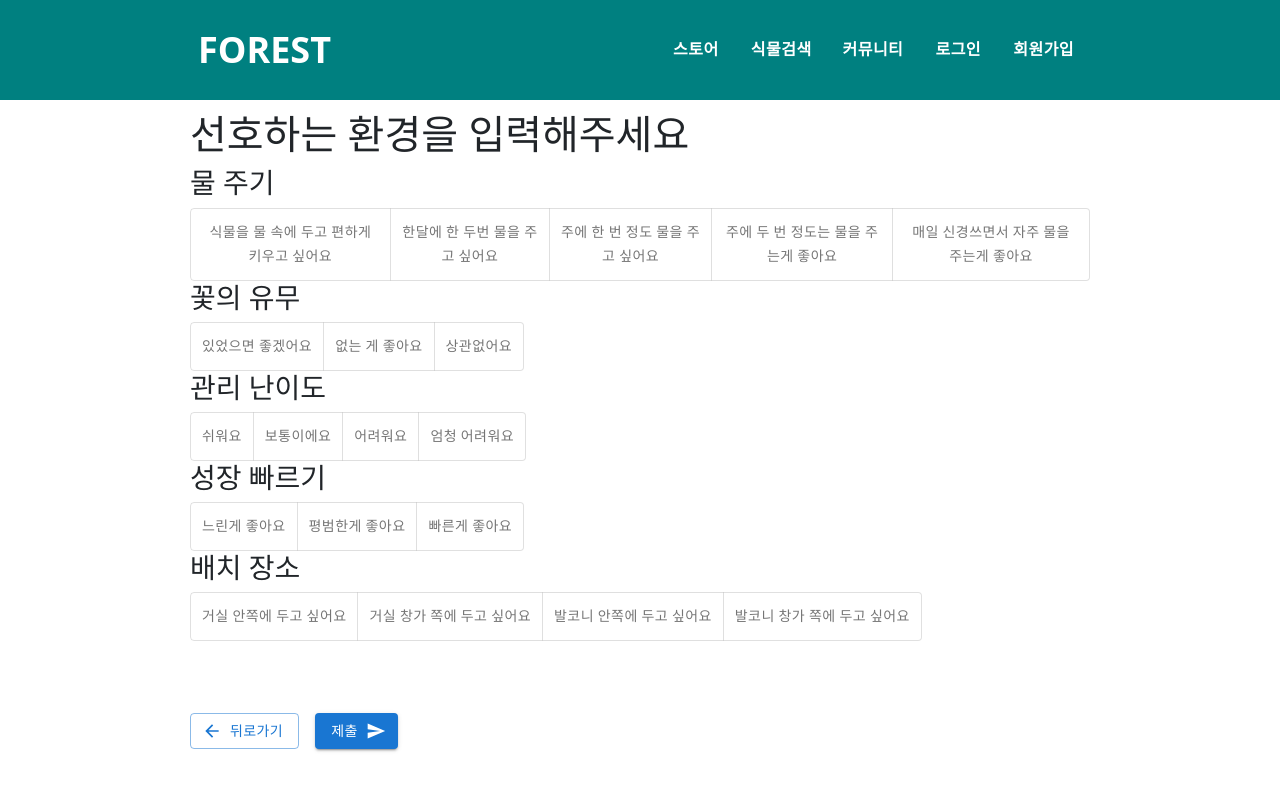
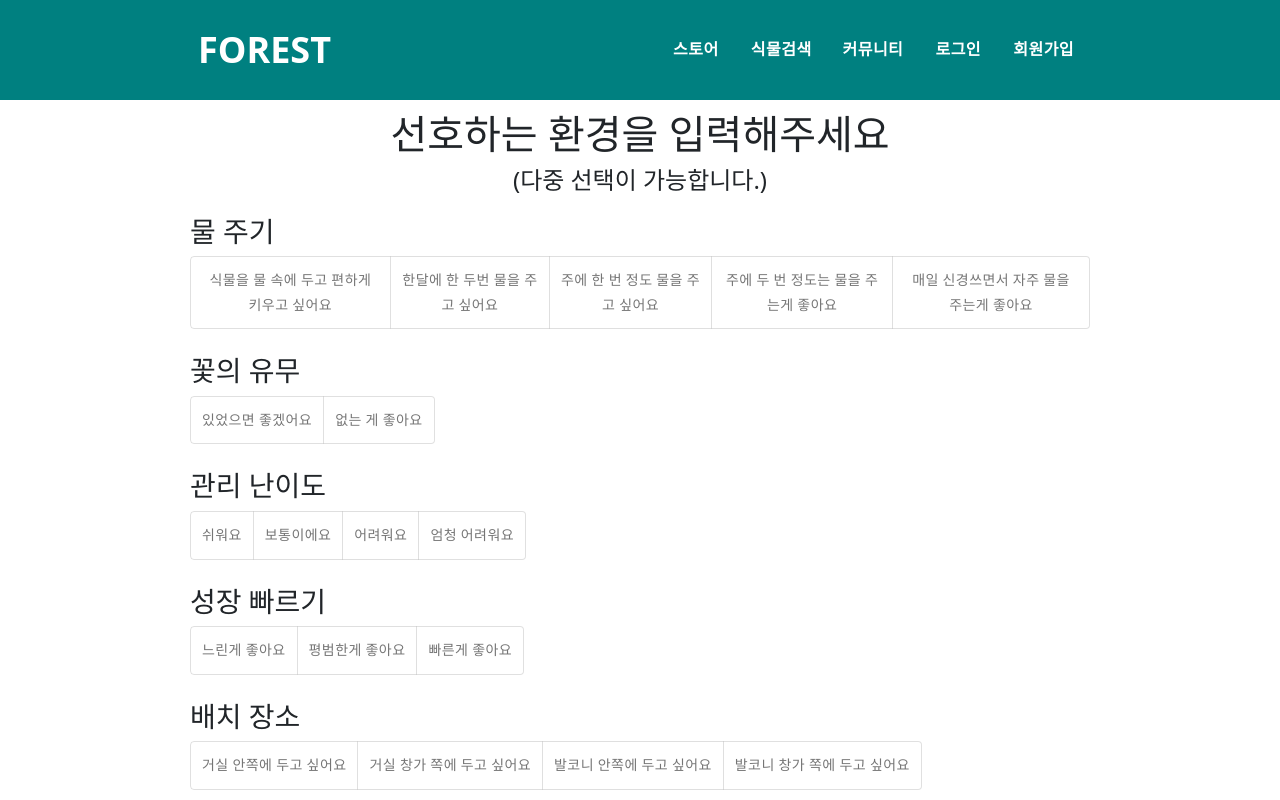
Before and after one commit to dohyung102/Forest, a React (Create React App) app in the folder frontend/: page /survey in a window 1280 px wide. Shown: the top 800 px of the page. Built offline with nearby package versions, Linux system fonts and the light colour scheme.

Commit message:
REFAC : modify_survey

```diff
--- a/frontend/src/components/pages/Survey.js
+++ b/frontend/src/components/pages/Survey.js
@@ -75,12 +75,13 @@ const Survey = () => {
 
   return (
     <div>
-      <h1>선호하는 환경을 입력해주세요</h1>
+      <h1 style={{textAlign: 'center'}}>선호하는 환경을 입력해주세요</h1>
+      <h4 style={{textAlign: 'center', marginBottom: '20px'}}>(다중 선택이 가능합니다.)</h4>
       <h3>물 주기</h3>
       <ToggleButtonGroup
         color="primary"
         value={watering}
-
+        style={{marginBottom: '25px'}}
         onChange={wateringHandleChange}
       >
         <ToggleButton value="0">식물을 물 속에 두고 편하게 키우고 싶어요</ToggleButton>
@@ -95,19 +96,18 @@ const Survey = () => {
       <ToggleButtonGroup
         color="primary"
         value={flowerPresence}
-
+        style={{marginBottom: '25px'}}
         onChange={flowerPresenceHandleChange}
       >
         <ToggleButton value="0">있었으면 좋겠어요</ToggleButton>
         <ToggleButton value="1">없는 게 좋아요</ToggleButton>
-        <ToggleButton value="2">상관없어요</ToggleButton>
       </ToggleButtonGroup>
 
       <h3>관리 난이도</h3>
       <ToggleButtonGroup
         color="primary"
         value={manageDifficulty}
-
+        style={{marginBottom: '25px'}}
         onChange={manageDifficultyHandleChange}
       >
         <ToggleButton value="0">쉬워요</ToggleButton>
@@ -120,7 +120,7 @@ const Survey = () => {
       <ToggleButtonGroup
         color="primary"
         value={growthRate}
-
+        style={{marginBottom: '25px'}}
         onChange={growthRateHandleChange}
       >
         <ToggleButton value="0">느린게 좋아요</ToggleButton>
@@ -132,7 +132,7 @@ const Survey = () => {
       <ToggleButtonGroup
         color="primary"
         value={placement}
-
+        style={{marginBottom: '25px'}}
         onChange={placementHandleChange}
       >
         <ToggleButton value="0">거실 안쪽에 두고 싶어요</ToggleButton>
```
